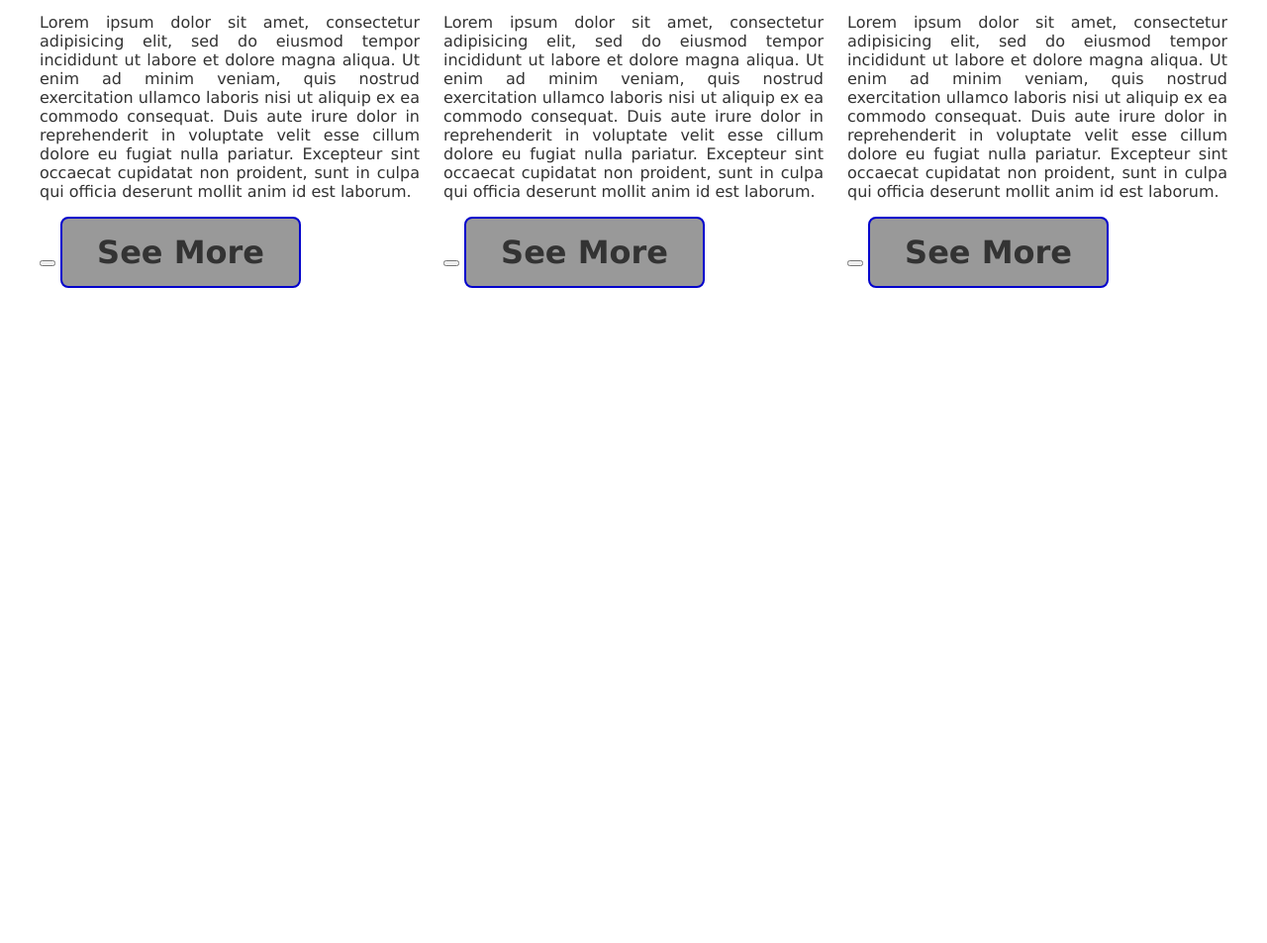
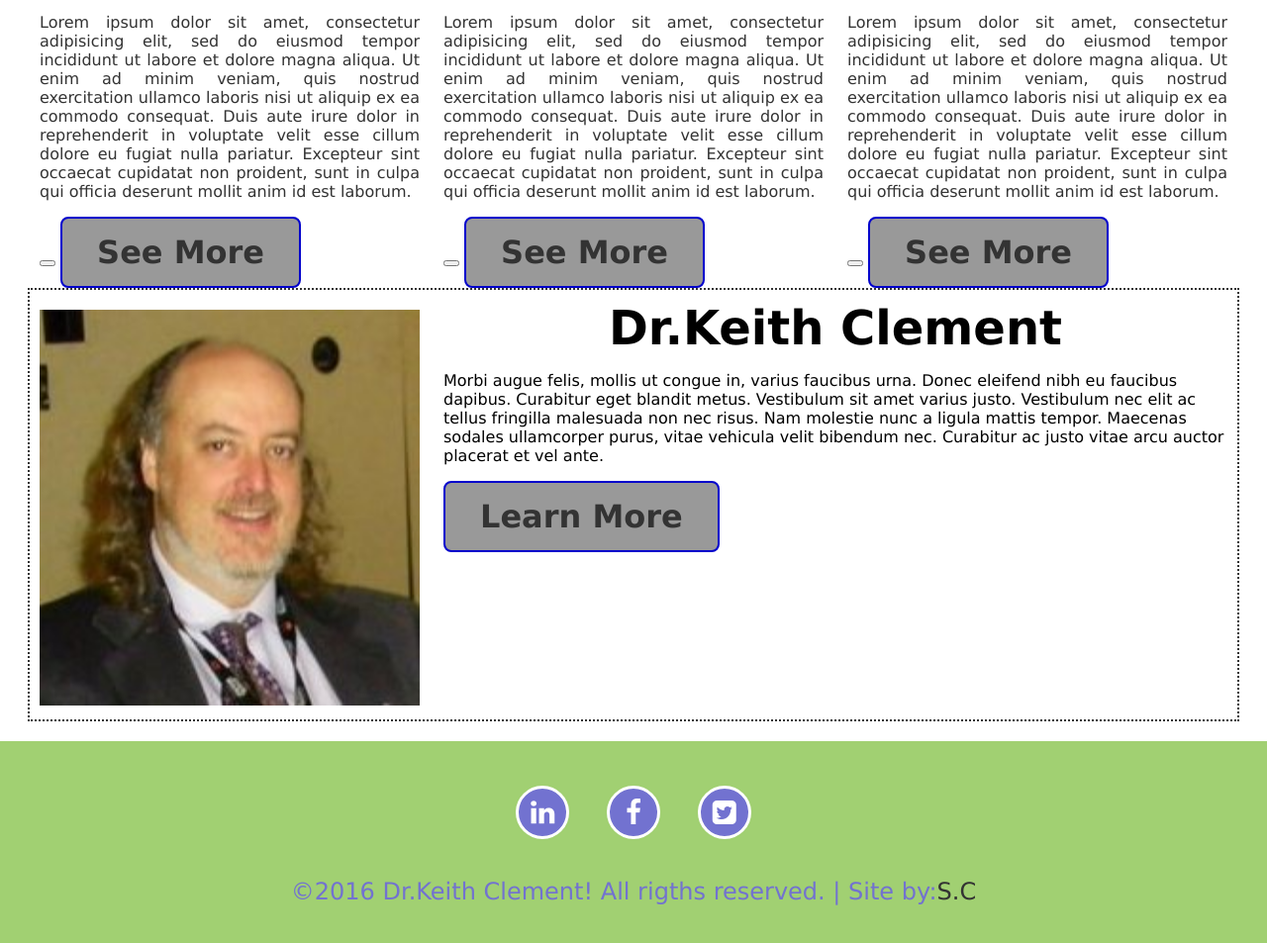
Before and after one commit to Seanllc/seanllc.github.io, a plain HTML site: page index.html in a window 1280 px wide. Shown: the part 960-1913 px from the top of the page at 99% size. Before the commit the page ends 1251 px from the top, so only its background shows below. Drawn offline with Linux system fonts and the light colour scheme.

Commit message:
Pushing first homepage up

```diff
--- a/css/stylesheet.css
+++ b/css/stylesheet.css
@@ -113,3 +113,55 @@ padding: 90px 0px;
   background-color: #333;
   color: #999999;
 }
+/* ABOUT STYLES*/
+#about{
+border: 2px dotted #333;
+padding: 10px;
+border-radius: 4pp;
+}
+.align-left{
+  margin-right: 24px;
+  margin-top:  10px;
+  float: left;
+  width: 384px;
+}
+.selfie{
+  height: 400px;
+  width: 384px;
+}
+figure{
+  margin: 0px;
+  padding: 0px;
+}
+#about h1{
+  text-align: center;
+  font-size: 3em;
+}
+
+/*Footer STYLEs*/
+footer{
+  margin-top: 20px;
+  clear: both;
+}
+#copyright{
+  padding: 30px 0px;
+  background-color: #a1d072;
+  display: block;
+  color: #7272d0;
+}
+#copyright{
+  text-align: center;
+  font-size: 1.5em;
+}
+.fa {
+  height: 28px;
+  width: 28px;
+  background-color: #7272d0;
+  color: #fff;
+  padding: 10px;
+  text-align: center;
+  border: 3px solid #fff;
+  border-radius: 100%;
+  margin: 15px;
+  font-size: 28px !Important;
+}
--- a/index.html
+++ b/index.html
@@ -4,6 +4,7 @@
   <title></title>
   <link rel="stylesheet" href="css/stylesheet.css"/>
   <link href='https://fonts.googleapis.com/css?family=Oswald:700' rel='stylesheet' type='text/css'>
+  <link rel="stylesheet" href="https://maxcdn.bootstrapcdn.com/font-awesome/4.5.0/css/font-awesome.min.css">
 
 </head>
 <body>
@@ -81,11 +82,46 @@
   <!--end of blog-->
 
   <!--BEGIN ABOUT-->
-  <section></section>
+  <section id="about" class="container">
+    <aside class="align-left">
+      <figure>
+        <img src="img/dad.jpg" class="selfie">
+      </figure>
+    </aside>
+    <article>
+      <h1>Dr.Keith Clement</h1>
+      <p>Morbi augue felis, mollis ut congue in, varius faucibus urna. Donec eleifend nibh eu faucibus dapibus. Curabitur eget blandit metus. Vestibulum sit amet varius justo. Vestibulum nec elit ac tellus fringilla malesuada non nec risus. Nam molestie nunc a ligula mattis tempor. Maecenas sodales ullamcorper purus, vitae vehicula velit bibendum nec. Curabitur ac justo vitae arcu auctor placerat et vel ante.</p>
+      <a href="#" class="button">Learn More</a>
+    </article>
+      </section>
+
+
+
   <!--END OF ABOUT-->
 
   <!--BEGIN FOOTER-->
-  <footer></footer>
+  <footer id="copyright">
+    <div class="social">
+
+      <a href="">
+        <i class="fa fa-linkedin"></i>
+      </a>
+
+
+      <a href="">
+        <i class="fa fa-facebook"></i>
+      </a>
+
+
+      <a href="">
+       <i class="fa fa-twitter-square"></i>
+      </a>
+
+    <p>&copy;2016 Dr.Keith Clement! All rigths reserved. | Site by:<a href="#">S.C </p>
+
+    </div>
+
+  </footer>
   <!--END OF FOOTER-->
 
 </body>
```
Also changed, not shown: img/dad.jpg (added), 1 other file.
